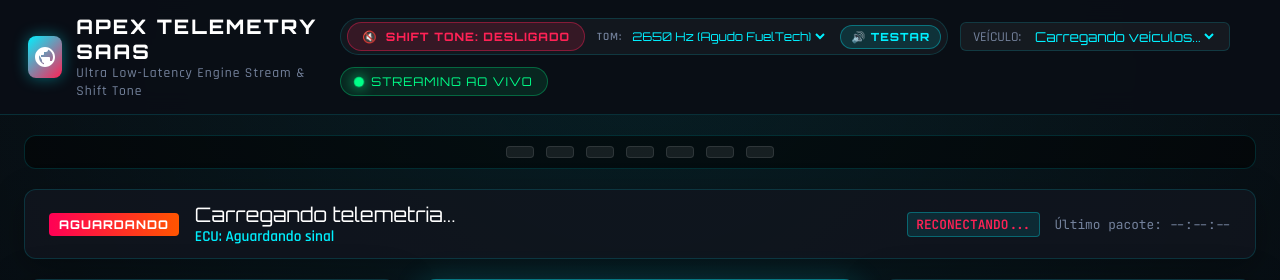
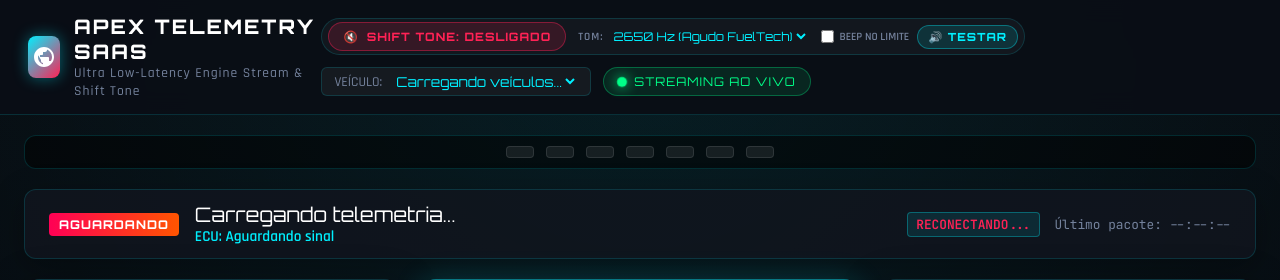
Before and after one commit to mauricioscc/TelemetrySaas, a Flask app: page /dashboard in a window 1280 px wide. Shown: the top 280 px of the page. Run offline with Flask 3, Linux system fonts and the light colour scheme; data that the repository does not hold is empty.

Commit message:
feat: add repeated beep functionality for RPM limit alerts in audio controls

```diff
--- a/app/templates/dashboard.html
+++ b/app/templates/dashboard.html
@@ -155,6 +155,21 @@
       font-weight: 600;
     }
 
+    .audio-repeat-wrap {
+      display: flex;
+      align-items: center;
+      gap: 5px;
+      color: var(--text-muted);
+      font-size: 0.7rem;
+      font-weight: 600;
+      white-space: nowrap;
+    }
+
+    .audio-repeat-wrap input {
+      accent-color: var(--accent-red);
+      cursor: pointer;
+    }
+
     select#pitchSelect {
       background: transparent;
       border: none;
@@ -856,6 +871,10 @@
             <option value="1900">1900 Hz (Médio)</option>
           </select>
         </div>
+        <label class="audio-repeat-wrap" for="repeatedBeepToggle" title="Repetir o beep ao atingir 98% do limite de RPM">
+          <input type="checkbox" id="repeatedBeepToggle">
+          BEEP NO LIMITE
+        </label>
         <button class="btn-audio-test" id="btnAudioTest" title="Testar som nos alto-falantes / fone">
           🔊 TESTAR
         </button>
@@ -1105,6 +1124,11 @@
     let isAudioEnabled = false;
     let audioCtx = null;
     let hasPlayedBeepForCurrentRev = false;
+    let redlineBeepInterval = null;
+    const REDLINE_BEEP_INTERVAL_MS = 100;
+    let telemetryWatchdogTimer = null;
+    let isTelemetryFresh = false;
+    let currentRpm = 0;
     let activeShiftPitch = 2650; // Agudo padrão FuelTech (2650 Hz)
     let lastJsonUpdateTime = 0;
     let sessionPeakPower = 0;
@@ -1164,6 +1188,7 @@
     const audioIcon = document.getElementById('audioIcon');
     const audioText = document.getElementById('audioText');
     const pitchSelect = document.getElementById('pitchSelect');
+    const repeatedBeepToggle = document.getElementById('repeatedBeepToggle');
     const btnAudioTest = document.getElementById('btnAudioTest');
 
     const leds = [
@@ -1213,6 +1238,37 @@
       }
     }
 
+    function stopRedlineBeep() {
+      if (redlineBeepInterval !== null) {
+        clearInterval(redlineBeepInterval);
+        redlineBeepInterval = null;
+      }
+    }
+
+    function syncRedlineBeep() {
+      const isAtRedline = currentRpm >= activeMaxRpm * 0.98;
+      if (!isAudioEnabled || !isTelemetryFresh || !repeatedBeepToggle.checked || !isAtRedline) {
+        stopRedlineBeep();
+        return;
+      }
+
+      if (redlineBeepInterval === null) {
+        playShiftBeep(activeShiftPitch, 0.065);
+        redlineBeepInterval = setInterval(() => {
+          playShiftBeep(activeShiftPitch, 0.065);
+        }, REDLINE_BEEP_INTERVAL_MS);
+      }
+    }
+
+    function markTelemetryFresh() {
+      isTelemetryFresh = true;
+      clearTimeout(telemetryWatchdogTimer);
+      telemetryWatchdogTimer = setTimeout(() => {
+        isTelemetryFresh = false;
+        stopRedlineBeep();
+      }, 1500);
+    }
+
     btnAudioToggle.addEventListener('click', () => {
       initAudio();
       isAudioEnabled = !isAudioEnabled;
@@ -1222,12 +1278,16 @@
         audioText.textContent = "SHIFT TONE: ATIVADO";
         // Bip agudo de confirmação
         playShiftBeep(activeShiftPitch, 0.05);
+        syncRedlineBeep();
       } else {
         btnAudioToggle.classList.remove('active');
         audioIcon.textContent = "🔇";
         audioText.textContent = "SHIFT TONE: DESLIGADO";
+        stopRedlineBeep();
       }
     });
+
+    repeatedBeepToggle.addEventListener('change', syncRedlineBeep);
 
     pitchSelect.addEventListener('change', (e) => {
       activeShiftPitch = parseInt(e.target.value, 10) || 2650;
@@ -1261,6 +1321,7 @@
     }
 
     function setGaugeRpm(rpm, maxRpmLimit) {
+      currentRpm = rpm;
       activeMaxRpm = maxRpmLimit || 8000;
       activeShiftRpm = activeMaxRpm * 0.92;
 
@@ -1289,6 +1350,8 @@
           hasPlayedBeepForCurrentRev = false;
         }
       }
+
+      syncRedlineBeep();
     }
 
     function setGaugeBoost(bar) {
@@ -1314,6 +1377,7 @@
     // =========================================================================
     function updateDashboardWithData(data) {
       if (!data) return;
+      markTelemetryFresh();
 
       const meta = data.metadata || {};
       const sensors = data.measurements || {};
@@ -1463,6 +1527,9 @@
       if (sseSource) {
         sseSource.close();
       }
+      isTelemetryFresh = false;
+      clearTimeout(telemetryWatchdogTimer);
+      stopRedlineBeep();
 
       const streamUrl = currentVehicleId
         ? `/api/v1/telemetry/stream?vehicle_id=${currentVehicleId}`
@@ -1488,6 +1555,9 @@
       sseSource.onerror = (err) => {
         latencyBadge.textContent = "RECONECTANDO...";
         latencyBadge.style.color = "var(--accent-red)";
+        isTelemetryFresh = false;
+        clearTimeout(telemetryWatchdogTimer);
+        stopRedlineBeep();
       };
     }
 
```
